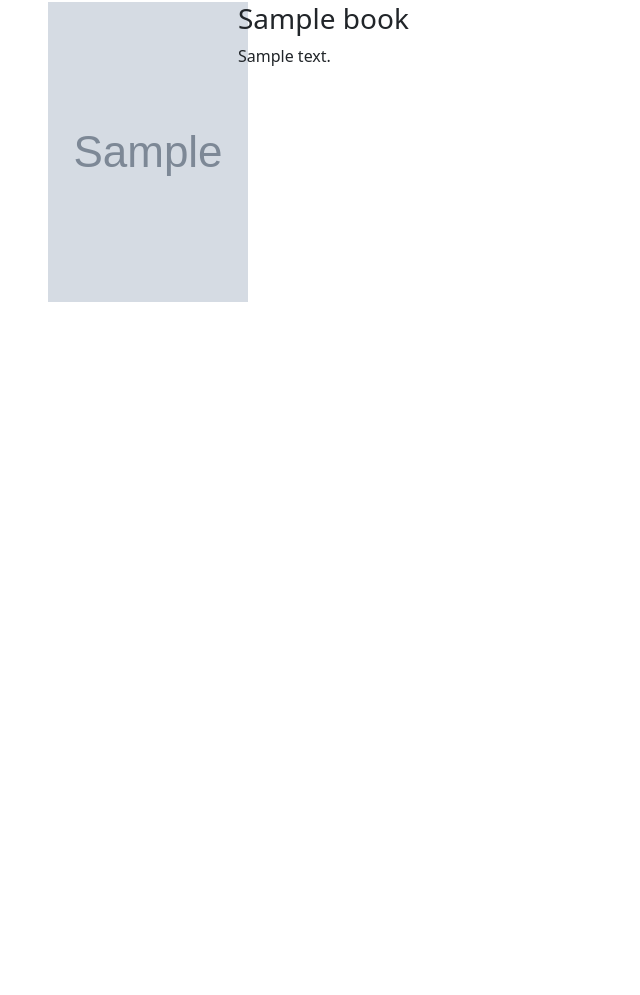
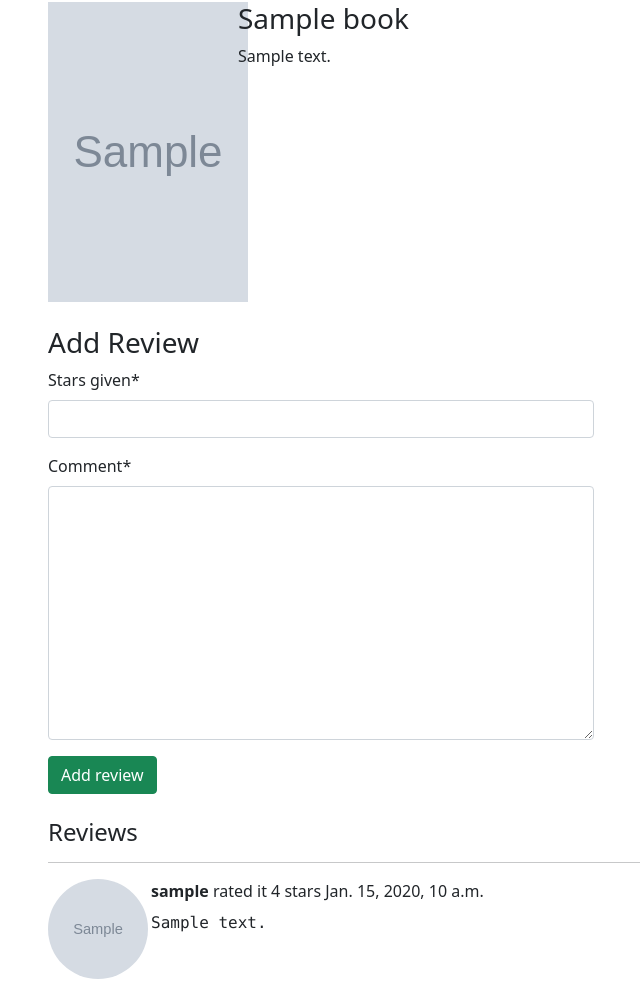
Before and after one commit to Bigmony23/Goodreads-Clone, a Django app: page /books/1/ in a window 1280 px wide. Shown: the part 78-1073 px from the top of the page, without its empty margins (34-674 px from the left). Before the commit the page ends 380 px from the top, so only its background shows below. Run offline with Django 5.2, Linux system fonts and the light colour scheme; tables that the repository leaves empty hold one stand-in row (values such as "Sample post"); grey boxes marked "Sample" are stand-in pictures; some libraries are stand-ins or nearby versions.

Commit message:
adding form for reviews

```diff
--- /dev/null
+++ b/books/forms.py
@@ -0,0 +1,10 @@
+from django import forms
+
+from books.models import Book, Book_Review
+
+
+class ReviewForm(forms.ModelForm):
+    stars_given=forms.IntegerField(min_value=1, max_value=5)
+    class Meta:
+        model = Book_Review
+        fields=('stars_given','comment')
--- a/books/models.py
+++ b/books/models.py
@@ -1,3 +1,5 @@
+from django.utils import timezone
+
 from users.models import CustomUser
 
 from django.core.validators import MinValueValidator, MaxValueValidator
@@ -39,6 +41,7 @@ class Book_Review(models.Model):
     stars_given = models.IntegerField(
         validators=[MinValueValidator(1), MaxValueValidator(5)]
     )
+    created_at = models.DateTimeField(default=timezone.now)
 
     def __str__(self):
         return f"{self.stars_given}by {self.user.username} to {self.book.title}"
--- a/books/templates/detail.html
+++ b/books/templates/detail.html
@@ -1,7 +1,7 @@
 {% extends 'base.html' %}
-
+{% load crispy_forms_tags %}
 {% block content %}
- <div class="row">
+ <div class="row mb-4">
      <div class="col-2 book-detail">
          <img class="cover-pic" src="{{ book.cover_picture.url }}">
 
@@ -13,6 +13,37 @@
          </p>
      </div>
  </div>
+<h3> Add Review</h3>
+<div class="row mb-4">
+    <div class="col-6">
+        <form method="post" action="{% url 'addreviews' book.id %}">
+            {% csrf_token %}
+            {{review_form | crispy}}
 
+            <button class="btn btn-success"> Add review </button>
+
+        </form>
+
+    </div>
+</div>
+   {% if book.book_review_set.exists %}
+    <h4> Reviews</h4><hr>
+
+    {% for review in book.book_review_set.all %}
+    <div class="row mb-3">
+        <div class="col-1 me-2">
+            <img  class="small_profile_pic" src="{{review.user.profile_picture.url }}">
+        </div>
+        <div class="col-7">
+            <b>{{ review.user.username }}</b> rated it {{ review.stars_given}} stars  <span class="fw-lighter">{{ review.created_at }} </span>
+            <p class="mt-2 font-monospace ">{{ review.comment }}</p>
+        </div>
+    </div>
+    <p>
+
+    </p>
+    {% endfor %}
+
+{% endif %}
 
 {% endblock content %}
--- a/books/urls.py
+++ b/books/urls.py
@@ -1,9 +1,11 @@
 from django.contrib import admin
 from django.urls import path
-from .views import books_list, BookListView, BookDetailView
+from .views import books_list, BookListView, BookDetailView,AddReview
 
 urlpatterns=(
     path('books/', books_list, name='book-list'),
     path('list/', BookListView.as_view(), name='book-list'),
     path("<int:id>/", BookDetailView.as_view(), name='book-detail'),
+    path('<int:id>/reviews/', AddReview.as_view(), name='addreviews'),
+
 )
--- a/books/views.py
+++ b/books/views.py
@@ -1,9 +1,13 @@
+from django.contrib.auth.mixins import LoginRequiredMixin
 from django.core.paginator import Paginator
-from django.shortcuts import render
+from django.shortcuts import render, redirect
+from django.urls import reverse
 from django.views import View
 from django.views.generic import ListView, DetailView
 
-from books.models import Book
+from books.forms import ReviewForm
+from books.models import Book, Book_Review
+
 
 #
 def books_list(request):
@@ -19,12 +23,18 @@ def books_list(request):
 class BookListView(View):
     def get(self, request):
         books = Book.objects.all().order_by('id')
+        search_query = request.GET.get('q','')
+        if search_query:
+            books = books.filter(title__icontains=search_query)
+
         page_size=request.GET.get('page_size', 2)
         paginator = Paginator(books, page_size)
         page_num=request.GET.get('page',1)
         page_obj=paginator.get_page(page_num)
-        context = {'page_obj': page_obj}
-        return render(request,'list_of_books.html',context=context)
+        context = {'page_obj': page_obj,"search_query":search_query}
+        return render(request,
+                      'list_of_books.html',
+                      context=context)
 
 # class BookListView(ListView):
 #     template_name="list_of_books.html"
@@ -34,15 +44,36 @@ class BookListView(View):
 
 
 
-# class BookDetailView(View):
-#     def get(self, request,id):
-#         book = Book.objects.get(id=id)
-#         context = {'book': book}
-#         return render(request,"detail.html",context=context)
+class BookDetailView(View):
+    def get(self, request,id):
+        book = Book.objects.get(id=id)
+        review_form=ReviewForm()
+        context = {'book': book, 'review_form': review_form}
 
-class BookDetailView(DetailView):
-    template_name="detail.html"
-    pk_url_kwarg = "id"
-    model = Book
+        return render(request,"detail.html",context=context)
+
+
+# class BookDetailView(DetailView):
+#     template_name="detail.html"
+#     pk_url_kwarg = "id"
+#     model = Book
+
+class AddReview(LoginRequiredMixin,View):
+    def post(self,request,id):
+        book=Book.objects.get(id=id)
+        review_form=ReviewForm(request.POST)
+        if review_form.is_valid():
+            Book_Review.objects.create(
+                book=book,
+                user=request.user,
+                comment=review_form.cleaned_data['comment'],
+                stars_given=review_form.cleaned_data['stars_given'],
+
+
+            )
+            return redirect(reverse('book-detail',kwargs={'id':book.id}))
+        return redirect(request,'books/detail.html',{"book":book,"review_form":review_form})
+
+
 
 # Create your views here.
--- a/static/css/main.css
+++ b/static/css/main.css
@@ -12,3 +12,9 @@
 .navbar{
     background-color: #e3f2fd;
 }
+
+.small_profile_pic{
+     width:100px;
+    height:100px;
+    border-radius: 50%;
+}
--- a/users/forms.py
+++ b/users/forms.py
@@ -15,6 +15,7 @@ class UserRegisterForm(forms.ModelForm):
         user.save()
         return user
 
+
 # class UserLoginForm(forms.Form):
 #     username = forms.CharField(max_length=150)
 #     password = forms.CharField(widget=forms.PasswordInput)
```
Also changed, not shown: books/templates/list_of_books.html (+8 -0 lines), books/tests.py (+55 -2 lines), books/migrations/0004_book_review_created_at.py (added).
